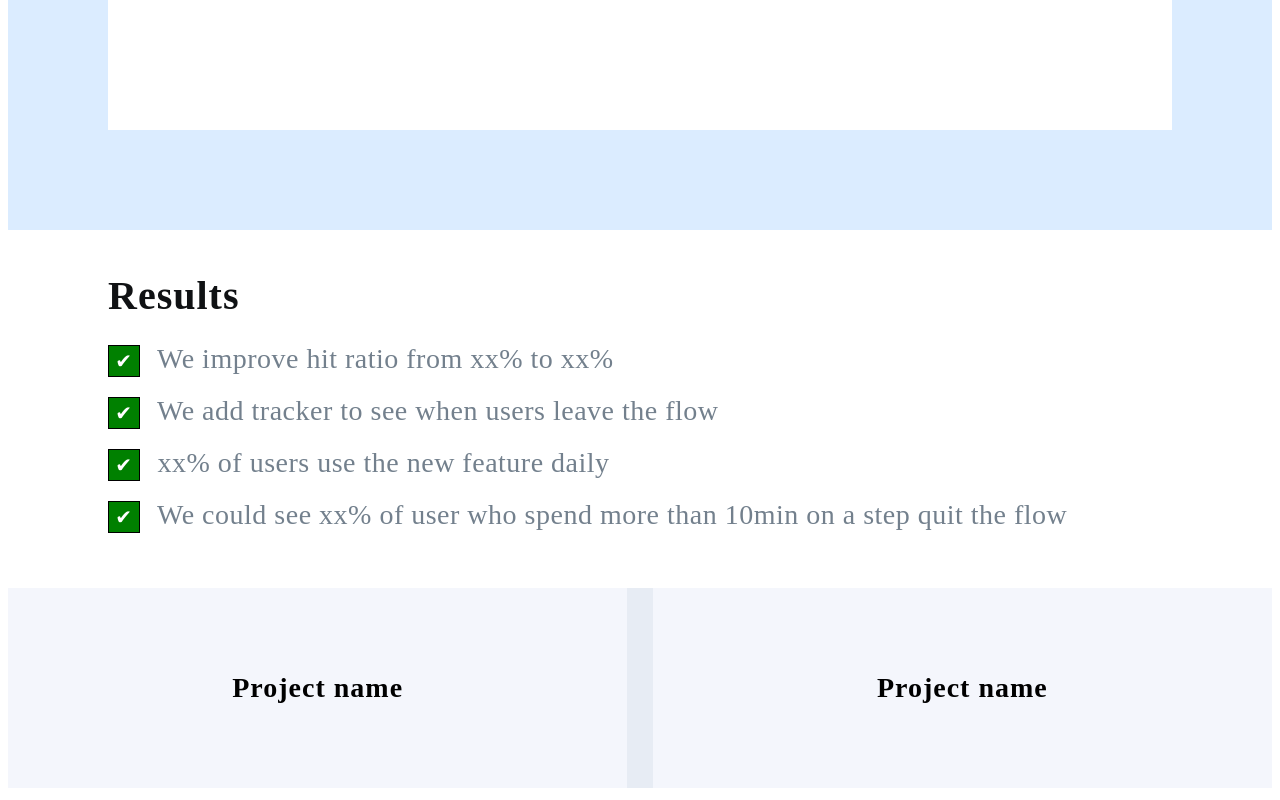
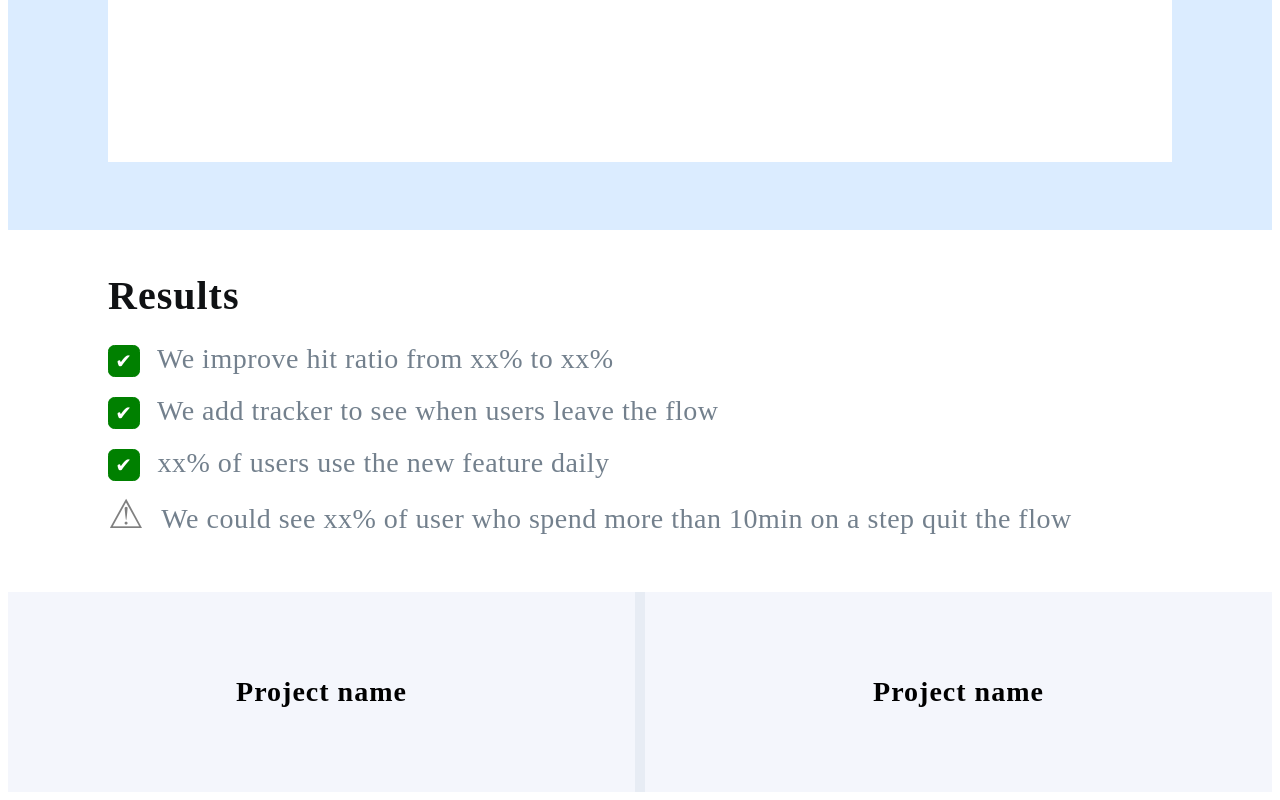
Before and after one commit to Carloscveiga/Aulas, a plain HTML site: page html_css/aula5/ex1/project1.html in a window 1280 px wide. Shown: the part 5748-6548 px from the top of the page. Drawn offline with Linux system fonts and the light colour scheme.

Commit message:
changed icon to danger.

```diff
--- a/html_css/aula5/ex1/css/project1_styles.css
+++ b/html_css/aula5/ex1/css/project1_styles.css
@@ -86,7 +86,7 @@ body {
 
 .blue_back_flex_box2 {
     background-color: white;
-    height: 1000px;
+    height: 1008px;
     margin-top: 100px;
 }
 
@@ -113,12 +113,18 @@ body {
     display: inline-block;
     width: 30px;
     height: 30px;
-    border: 1px solid black;
+    border: 1px solid green;
+    border-radius: 20%;
     background-color: green;
     text-align: center;
     line-height: 30px;
     font-size: 20px;
     color: white;
+    margin-right: 10px;
+}
+.danger-icon {
+    color: grey;
+    font-size: 40px;
     margin-right: 10px;
 }
 
@@ -131,7 +137,7 @@ body {
 
 .project_link {
     background-color: #F4F6FC;
-    width: 49%;
+    width: 49.6%;
     display: flex;
     justify-content: center;
     align-items: center;
--- a/html_css/aula5/ex1/project1.html
+++ b/html_css/aula5/ex1/project1.html
@@ -93,7 +93,7 @@
             <li><span class="checkmark">&#10004;</span> We improve hit ratio from xx% to xx%</li>
             <li><span class="checkmark">&#10004;</span> We add tracker to see when users leave the flow</li>
             <li><span class="checkmark">&#10004;</span> xx% of users use the new feature daily</li>
-            <li><span class="checkmark">&#10004;</span> We could see xx% of user who spend more than 10min on a step quit the flow</li>
+            <li><span class="danger-icon">&#9888;</span> We could see xx% of user who spend more than 10min on a step quit the flow</li>
         </ul>
 
     </div>
```
